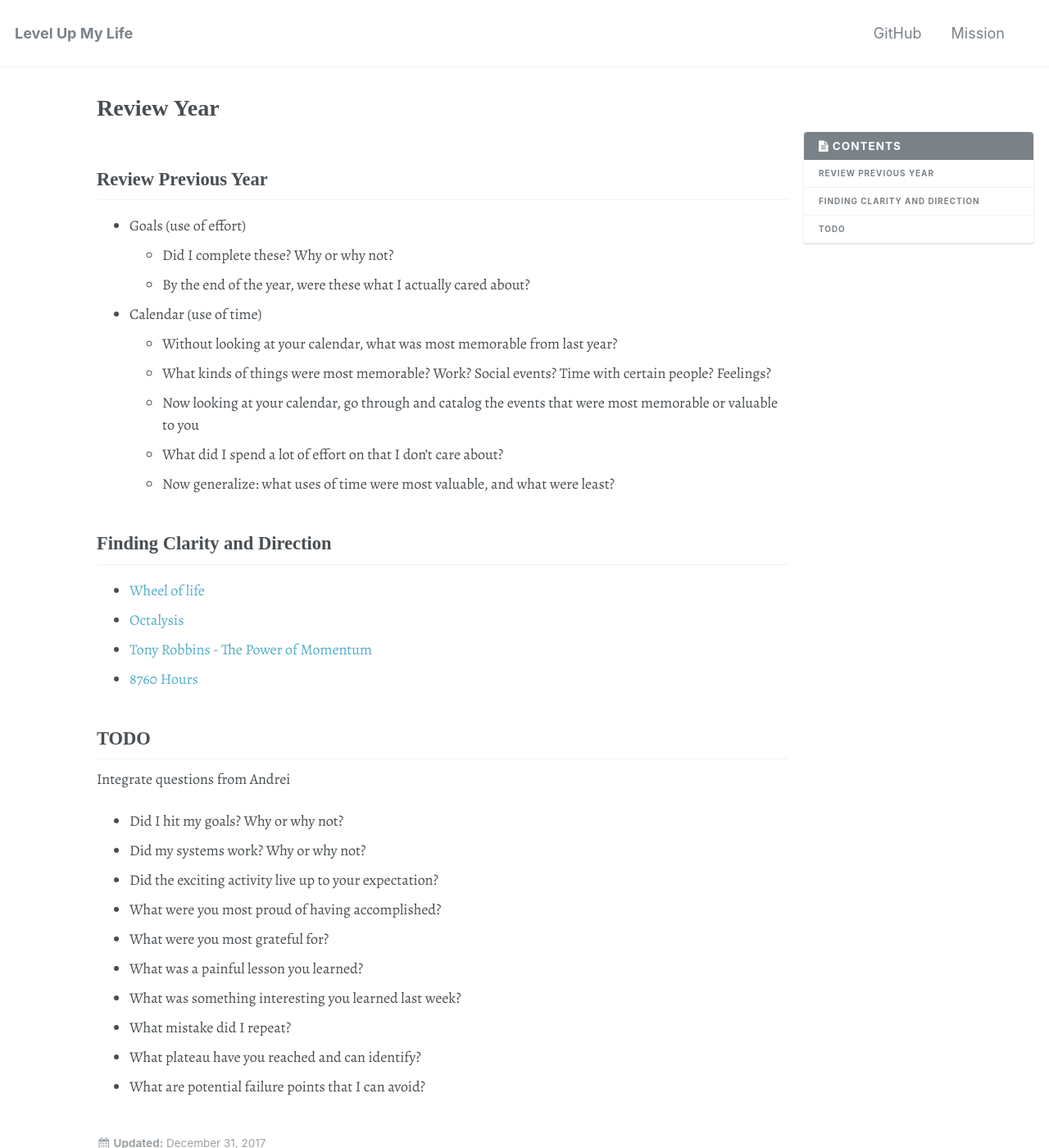
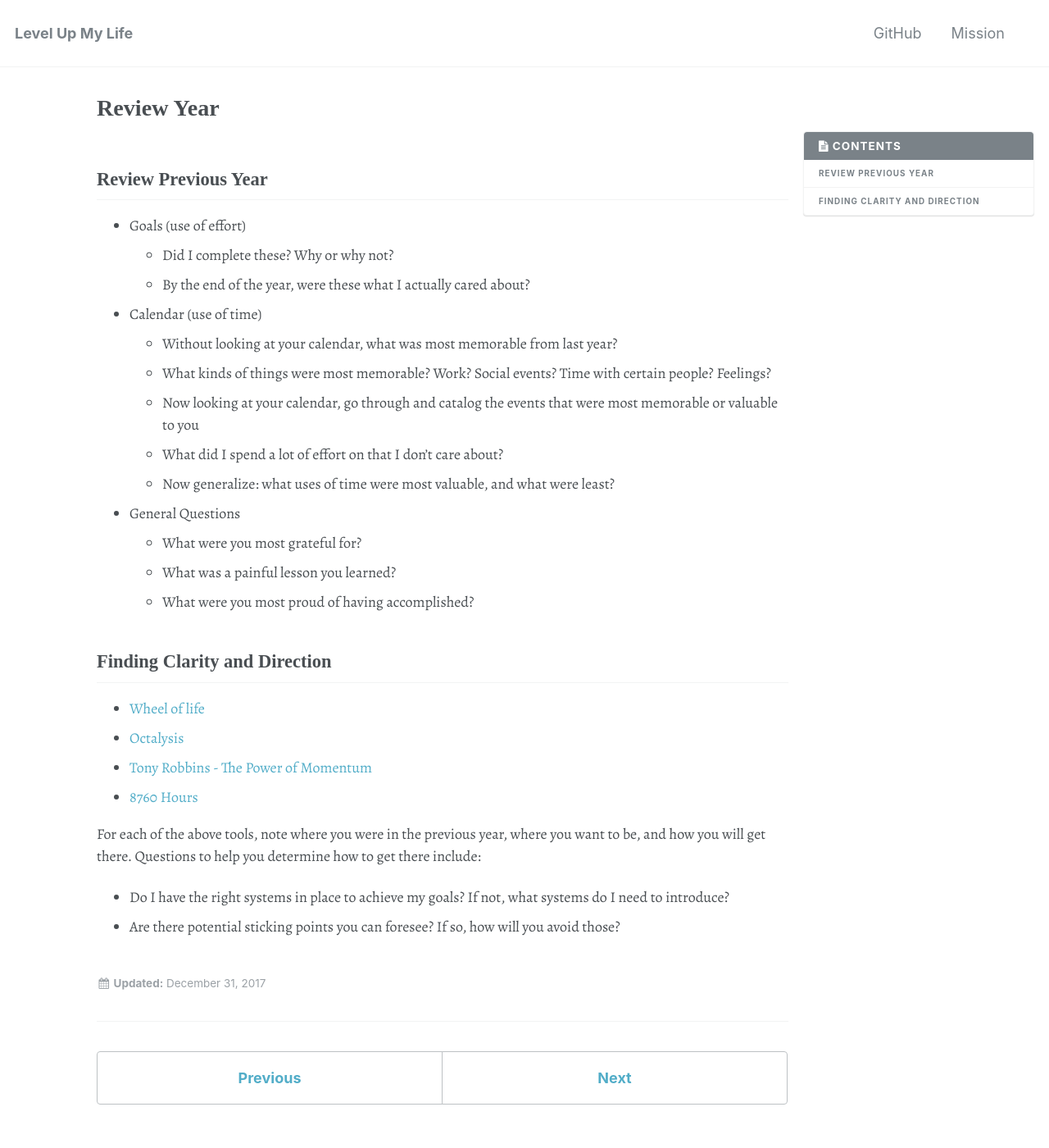
Before and after one commit to shanemileham/levelupmylife, a Jekyll site: the page built from _content/personal-development/review-year.md, in a window 1280 px wide and 1400 px high. Shown: the whole window at 82% size. Built offline with Jekyll 4.4.1, drawn with Linux system fonts in a browser that asks for light colours; some web fonts are replaced; comment, search, counter and statistics services are not loaded.

Commit message:
Working on review year

```diff
--- a/_content/personal-development/review-year.md
+++ b/_content/personal-development/review-year.md
@@ -14,6 +14,10 @@ title: Review Year
   - Now looking at your calendar, go through and catalog the events that were most memorable or valuable to you
   - What did I spend a lot of effort on that I don't care about?
   - Now generalize: what uses of time were most valuable, and what were least?
+- General Questions
+  - What were you most grateful for?
+  - What was a painful lesson you learned?
+  - What were you most proud of having accomplished?
 
 
 ## Finding Clarity and Direction
@@ -22,16 +26,6 @@ title: Review Year
 - [Tony Robbins - The Power of Momentum](https://www.tonyrobbins.com/pdfs/Momentum2006.pdf)
 - [8760 Hours](https://alexvermeer.com/8760hours/)
 
-
-## TODO
-Integrate questions from Andrei
-- Did I hit my goals? Why or why not?
-- Did my systems work? Why or why not?
-- Did the exciting activity live up to your expectation?
-- What were you most proud of having accomplished?
-- What were you most grateful for?
-- What was a painful lesson you learned?
-- What was something interesting you learned last week?
-- What mistake did I repeat?
-- What plateau have you reached and can identify?
-- What are potential failure points that I can avoid?
+For each of the above tools, note where you were in the previous year, where you want to be, and how you will get there. Questions to help you determine how to get there include:
+- Do I have the right systems in place to achieve my goals? If not, what systems do I need to introduce?
+- Are there potential sticking points you can foresee? If so, how will you avoid those?
```
